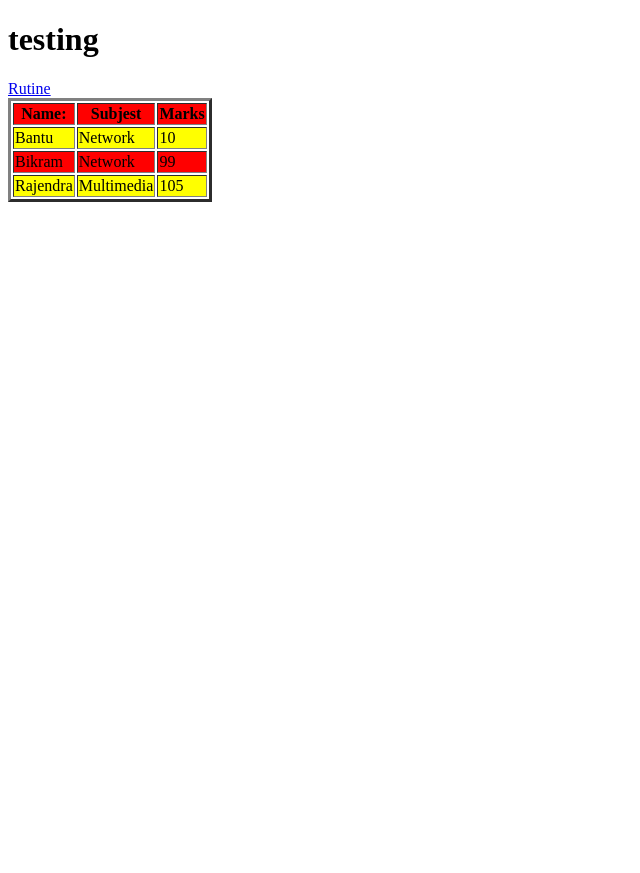
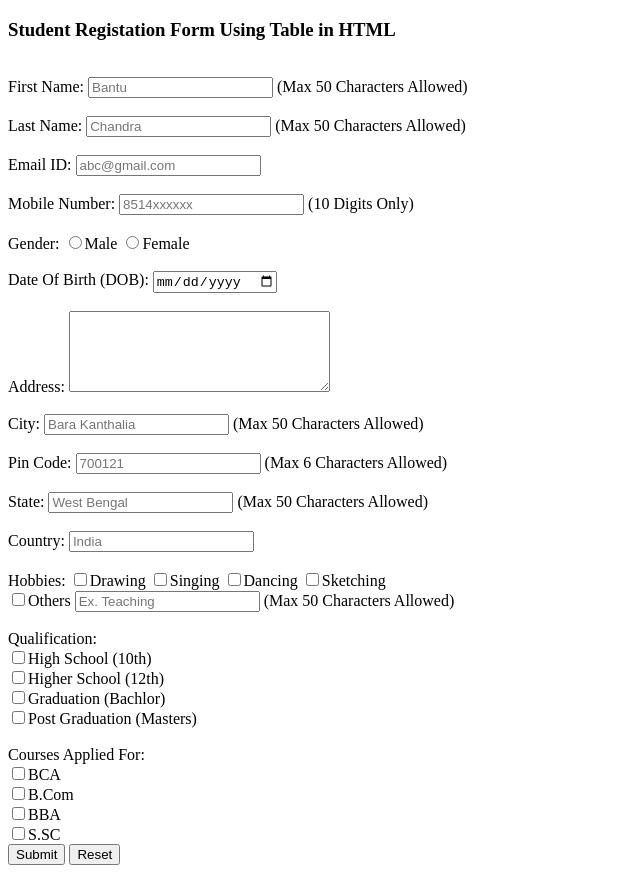
Before and after one commit to SumanCH8514/SVU-HTML-CLASS, a plain HTML site: page temp.html in a window 1280 px wide. Shown: the whole page, without its empty margins (0-640 px from the left). Before the commit the page ends 800 px from the top, so only its background shows below. Drawn offline with Linux system fonts and the light colour scheme.

Commit message:
new update add add

```diff
--- /dev/null
+++ b/registation_form.css
@@ -0,0 +1,15 @@
+#mh3 {
+    text-align: center;
+    text-decoration: underline;
+    color: firebrick;
+}
+#mainbody {
+    background-color: crimson;
+    color: aliceblue;
+}
+.fsub {
+    position: relative;
+    background-color: black;
+    color: aliceblue;
+
+}
--- a/temp.html
+++ b/temp.html
@@ -3,34 +3,81 @@
 <head>
     <meta charset="UTF-8">
     <meta name="viewport" content="width=device-width, initial-scale=1.0">
-    <title>Document</title>
+    <title>Registation Form</title>
+    <!-- <link rel="stylesheet" href="registation_form.css"> -->
 </head>
 <body>
-    <h1>testing</h1>
-    <a href="/table_row.html">Rutine</a>
+    <h3 id="mh3">Student Registation Form Using Table in HTML</h3>
+    <br>
+    <div id="mainbody">
+        <label for="fname">First Name:</label>
+        <input type="text" name="First Name" id="fname" placeholder="Bantu"> (Max 50 Characters Allowed)
+        <br><br>
+        <label for="lname">Last Name:</label>
+        <input type="text" name="Last Name" id="lname" placeholder="Chandra"> (Max 50 Characters Allowed)
+        <br><br>
+        <label for="email">Email ID:</label>
+        <input type="email" name="Email" id="email" placeholder="abc@gmail.com">
+        <br><br>
+        <label for="number">Mobile Number:</label>
+        <input type="tel" name="Mobile Number" id="number" placeholder="8514xxxxxx"> (10 Digits Only)
+        <br><br>
+        <label for="sex">Gender:</label>
+        <input type="radio" name="Gender" id="sex">Male
+        <input type="radio" name="Gender" id="sex">Female
+        <br><br>
+        <label for="dob">Date Of Birth (DOB):</label>
+        <input type="date" name="ate Of Birth" id="dob">
+        <br><br>
+        <label for="address">Address:</label>
+        <textarea name="Address" id="address" cols="30" rows="5"></textarea>
+        <br><br>
+        <label for="city">City: </label>
+        <input type="text" id="city" name="City" placeholder="Bara Kanthalia"> (Max 50 Characters Allowed)
+        <br><br>
+        <label for="zip">Pin Code: </label>
+        <input type="number" id="zip" name="Pin Code" placeholder="700121"> (Max 6 Characters Allowed)
+        <br><br>
+        <label for="State">State: </label>
+        <input type="text" name="State" id="State" placeholder="West Bengal"> (Max 50 Characters Allowed)
+        <br><br>
+        <label for="Country">Country: </label>
+        <input type="text" name="Country" id="Country" placeholder="India">
+        <br><br>
+        <label for="Hobbies">Hobbies: </label>
+        <input type="checkbox" name="Hobbies" id="Hobbies">Drawing
+        <input type="checkbox" name="Hobbies" id="Hobbies">Singing
+        <input type="checkbox" name="Hobbies" id="Hobbies">Dancing
+        <input type="checkbox" name="Hobbies" id="Hobbies">Sketching
+        <br>
+        <input type="checkbox" name="Hobbies" id="Hobbies1">Others
+        <input type="text" name="Hobbies" id="Hobbies1" placeholder="Ex. Teaching"> (Max 50 Characters Allowed)
+        <br><br>
+        <label for="Qualification">Qualification:</label>
+        <br>
+        <input type="checkbox" name="Qualification" id="Qualification">High School (10th)
+        <br>
+        <input type="checkbox" name="Qualification" id="Qualification">Higher School (12th)
+        <br>
+        <input type="checkbox" name="Qualification" id="Qualification">Graduation (Bachlor)
+        <br>
+        <input type="checkbox" name="Qualification" id="Qualification">Post Graduation (Masters)
+        <br><br>
+        <label for="Course">Courses Applied For:</label>
+        <br>
+        <input type="checkbox" name="Course" id="Course">BCA
+        <br>
+        <input type="checkbox" name="Course" id="Course">B.Com
+        <br>
+        <input type="checkbox" name="Course" id="Course">BBA
+        <br>
+        <input type="checkbox" name="Course" id="Course">S.SC
+        <br>
+<input type="button" value="Submit" id="Submit">
+<input type="button" value="Reset" id="Reset">
 
-    <!-- <table border="3" cellspacing="1" cellpadding="30"> -->
-        <table border="3" >
-       <tr style="background-color: red;" >
-        <th>Name:</th>
-        <th>Subjest</th>
-        <th>Marks</th>
-       </tr>
-       <tr bgcolor="yellow">
-        <td>Bantu</td>
-        <td>Network</td>
-        <td>10</td>
-       </tr>
-       <tr bgcolor="red">
-        <td>Bikram</td>
-        <td>Network</td>
-        <td>99</td>
-       </tr>
-       <tr bgcolor="yellow">
-        <td>Rajendra</td>
-        <td>Multimedia</td>
-        <td>105</td>
-       </tr>
-    </table>
+
+
+    </div>
 </body>
 </html>
```
Also changed, not shown: CSS-CLASS/Day-5/colour.html (added, +17 -0 lines), CSS-CLASS/Day-5/search-dropdown.html (added, +22 -0 lines), CSS-CLASS/Day-5/search.css (added, +12 -0 lines), registation_form.html (added, +99 -0 lines), CSS-CLASS/Day-5/css.css (added).
